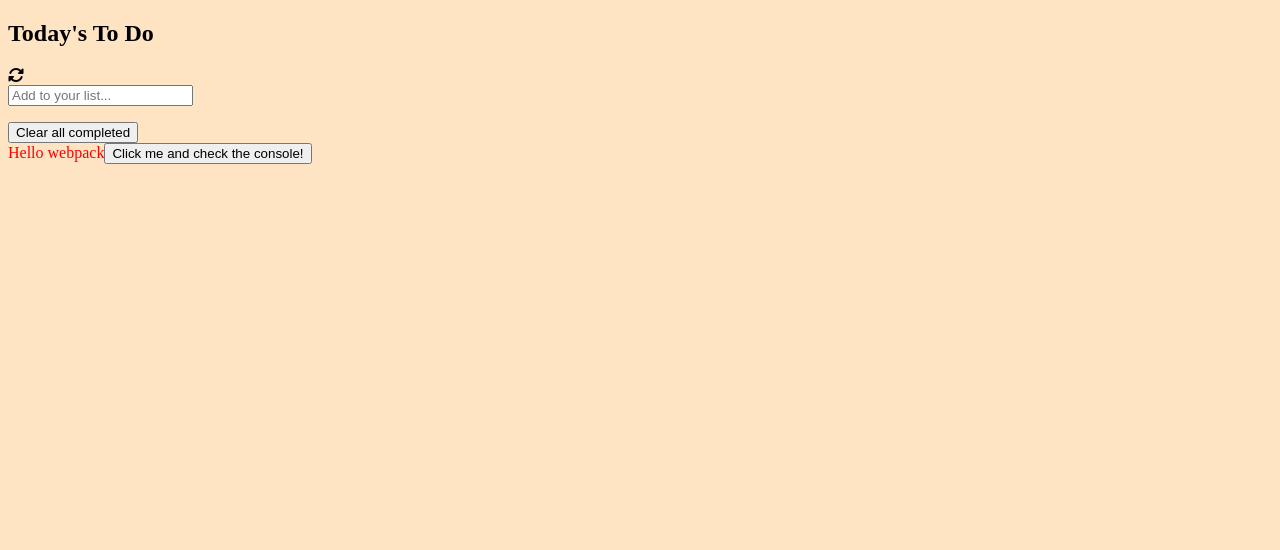
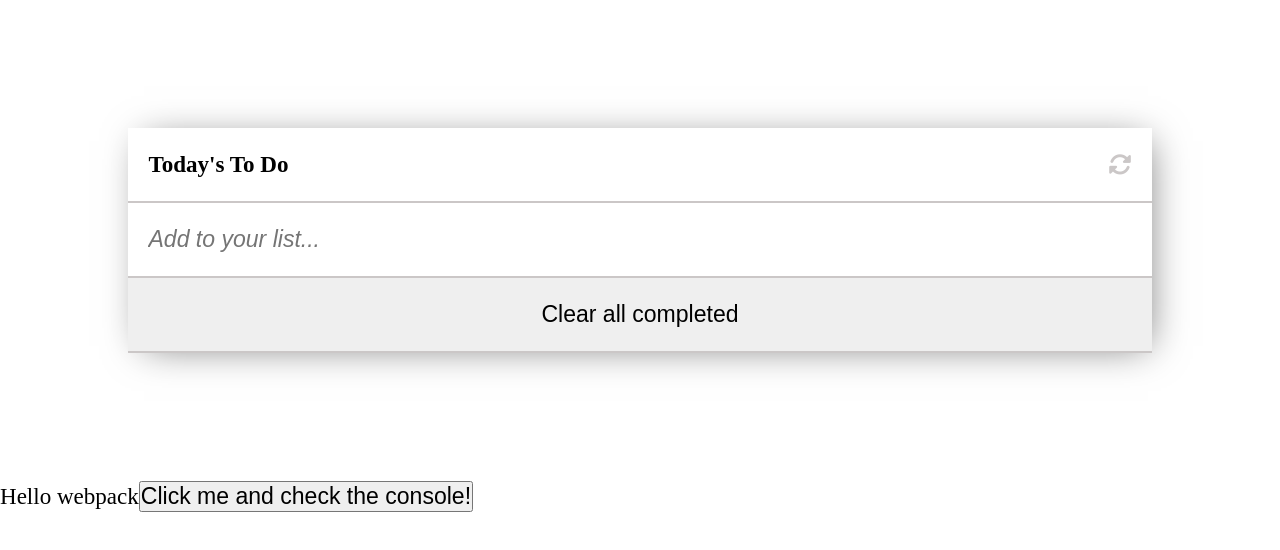
Before and after one commit to Enekwestanley/To-do-list, a website built with webpack: page src/index.html in a window 1280 px wide. Built offline with nearby package versions, Linux system fonts and the light colour scheme.

Commit message:
Add css styling

```diff
--- a/src/style.css
+++ b/src/style.css
@@ -1,7 +1,68 @@
-.hello {
-    color: red;
-  }
+* {
+  margin: 0;
+  padding: 0;
+  box-sizing: border-box;
+  font-size: 1.2rem;
+}
 
-body {
-    background-color: bisque;
+#new-to-do,
+#clear {
+  border: none;
+  width: 100%;
 }
+
+#clear {
+  text-align: center;
+}
+
+#new-to-do,
+#clear,
+.activity-container,
+.head {
+  padding: 2%;
+  height: 75px;
+  border-bottom: solid 2px rgb(203, 199, 199);
+}
+
+#new-to-do:focus,
+#clear:focus {
+  outline: none;
+}
+
+.container {
+  max-width: 80%;
+  margin: 10% auto;
+  background-color: white;
+  box-shadow: 6px 3px 37px -10px rgba(0, 0, 0, 0.55);
+}
+
+.item {
+  list-style: none;
+}
+
+.activity-container {
+  display: flex;
+  gap: 10px;
+  align-items: center;
+}
+
+.fa-solid {
+  margin-left: auto;
+  color: rgb(203, 199, 199);
+}
+
+.head {
+  display: flex;
+  justify-content: space-between;
+  align-items: center;
+}
+
+input:placeholder-shown {
+  font-style: italic;
+}
+
+.checkBox {
+  border: solid 6px rgb(203, 199, 199);
+  width: 20px;
+  height: 20px;
+}
```
